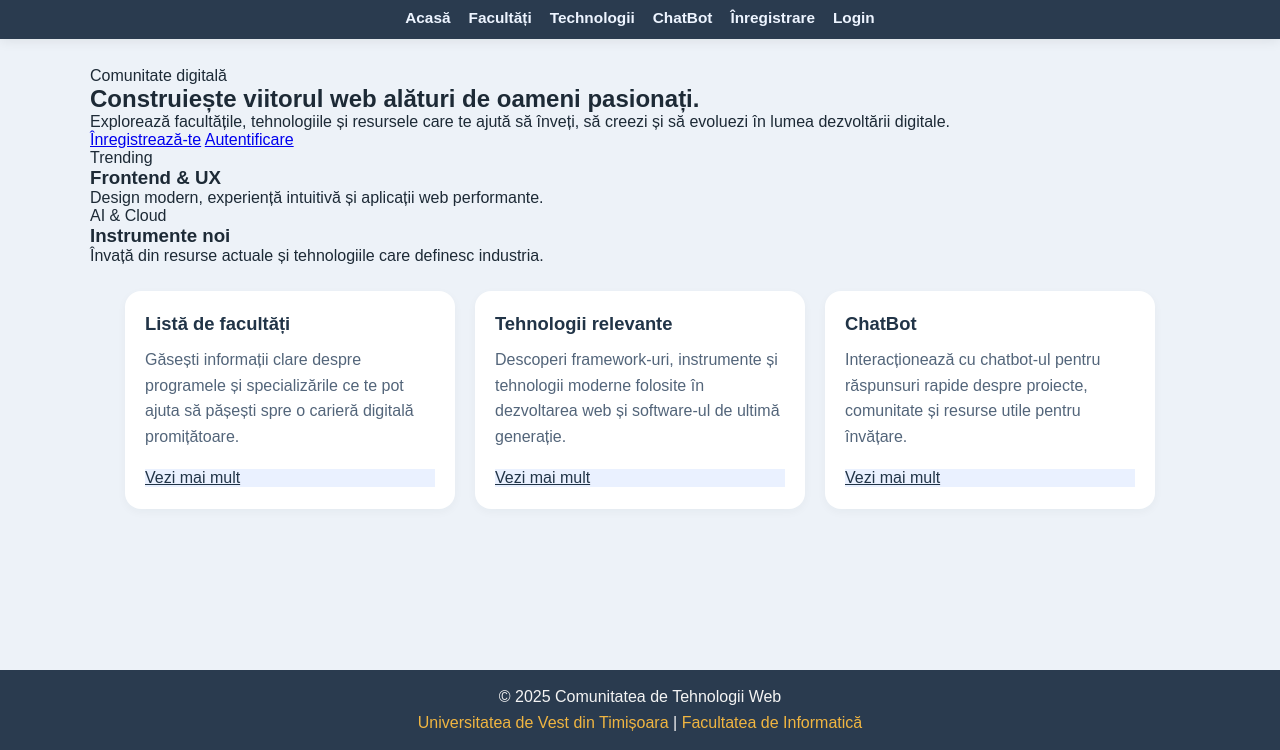
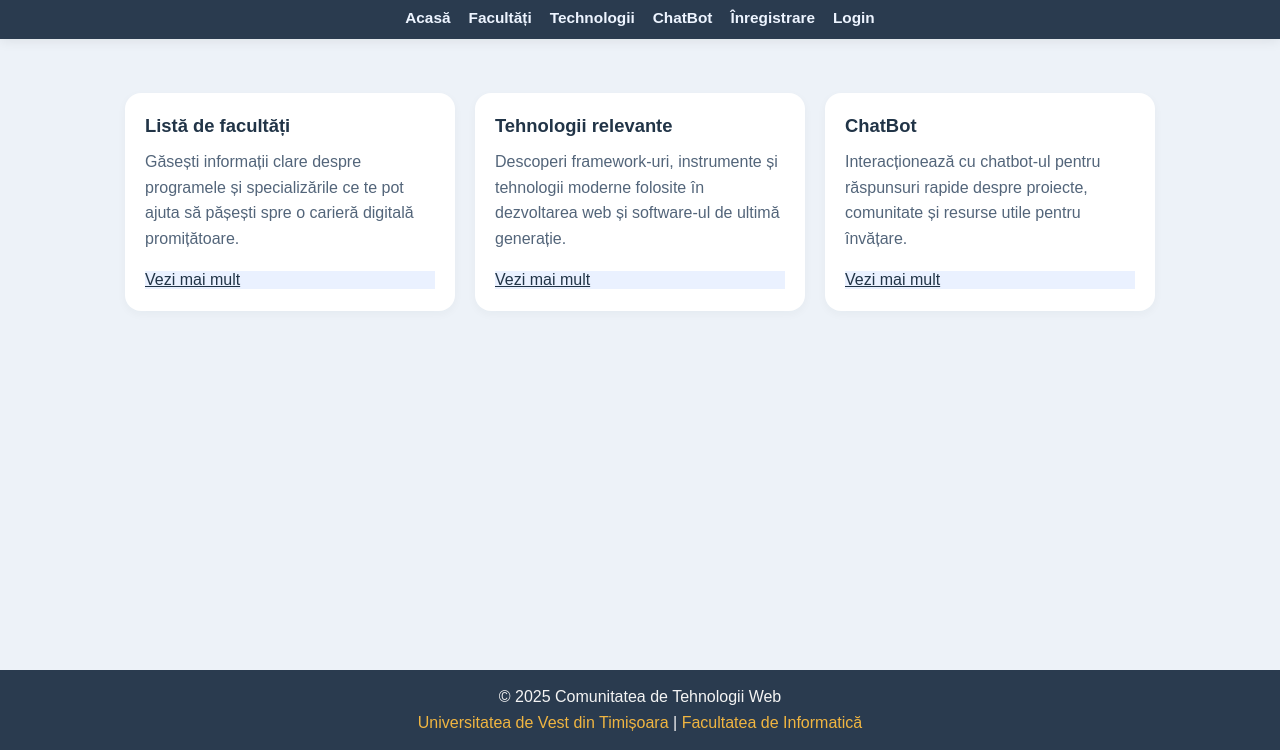
Before and after one commit to SAANNIA/TW, a plain HTML site: page HTML/home.html in a window 1280 px wide. Shown: the part 50-800 px from the top of the page. Drawn offline with Linux system fonts and the light colour scheme.

Commit message:
Restore simple homepage layout

```diff
--- a/HTML/home.html
+++ b/HTML/home.html
@@ -22,33 +22,6 @@
     </header>
 
     <main class="container main-content">
-      <section class="hero">
-        <div class="hero-copy">
-          <span class="eyebrow">Comunitate digitală</span>
-          <h2>Construiește viitorul web alături de oameni pasionați.</h2>
-          <p>
-            Explorează facultățile, tehnologiile și resursele care te ajută să
-            înveți, să creezi și să evoluezi în lumea dezvoltării digitale.
-          </p>
-          <div class="hero-actions">
-            <a href="register.html" class="btn primary">Înregistrează-te</a>
-            <a href="login.html" class="btn secondary">Autentificare</a>
-          </div>
-        </div>
-
-        <div class="hero-panel">
-          <div class="mini-card">
-            <span class="tag">Trending</span>
-            <h3>Frontend & UX</h3>
-            <p>Design modern, experiență intuitivă și aplicații web performante.</p>
-          </div>
-          <div class="mini-card muted">
-            <span class="tag">AI & Cloud</span>
-            <h3>Instrumente noi</h3>
-            <p>Învață din resurse actuale și tehnologiile care definesc industria.</p>
-          </div>
-        </div>
-      </section>
 
       <section class="columns">
         <article class="column">
```
